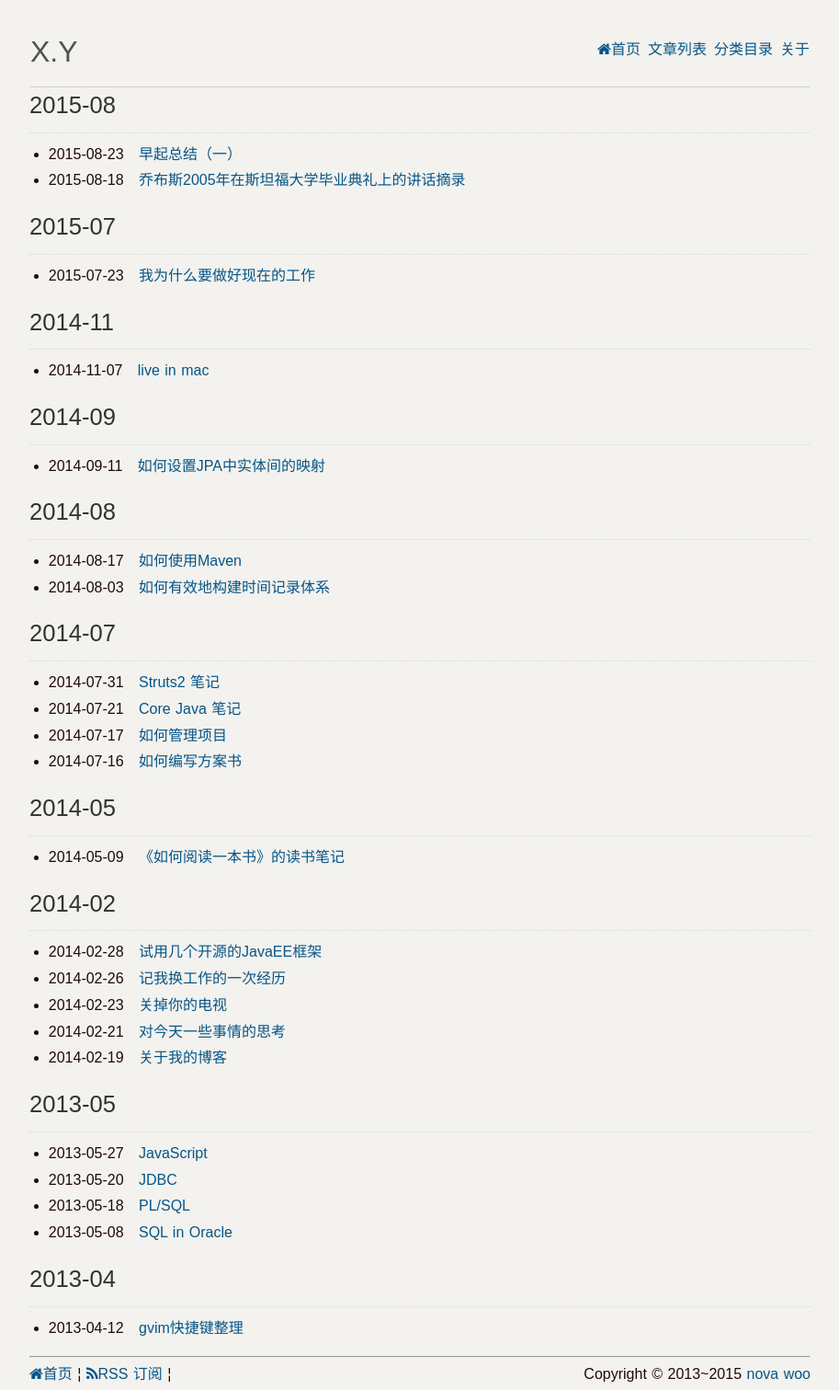
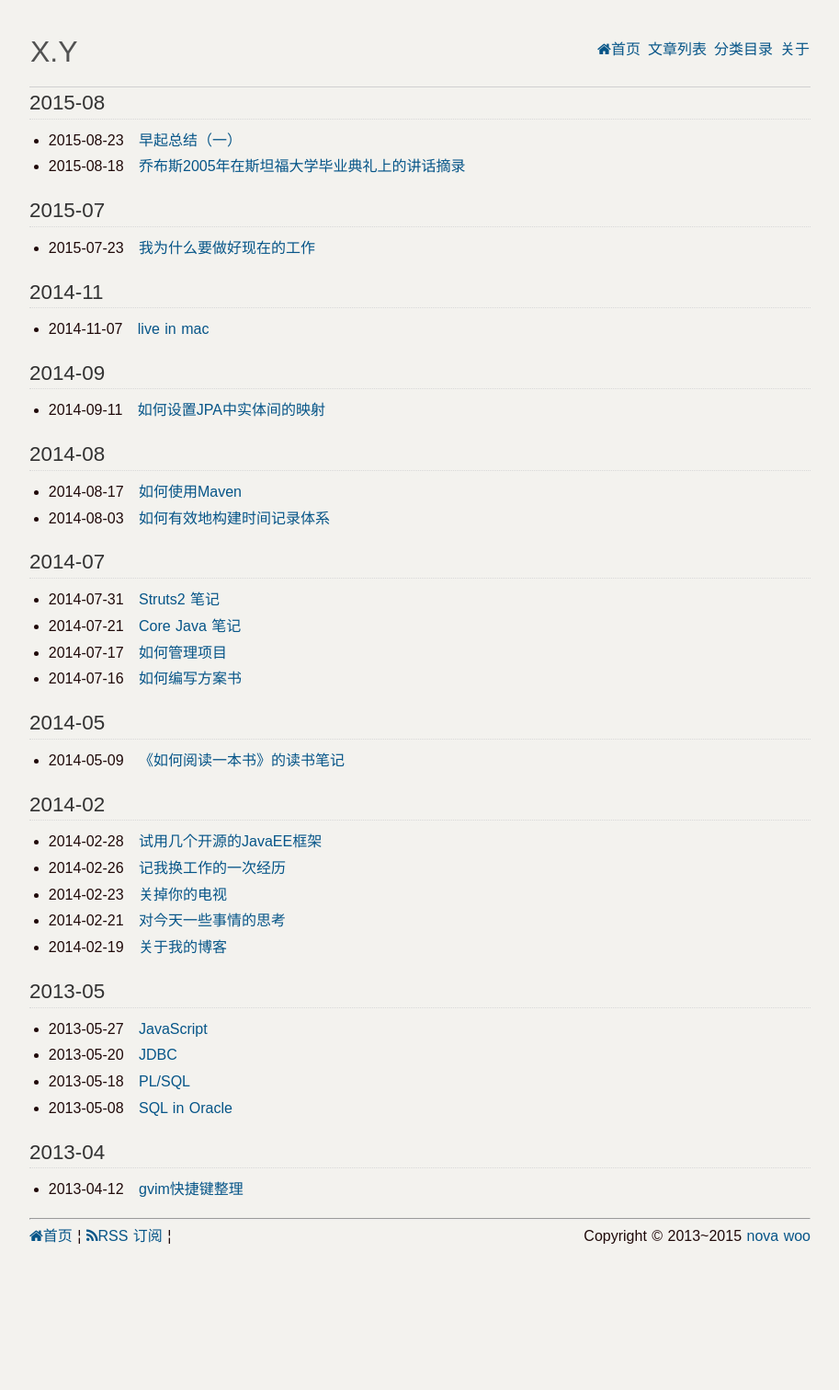
Before and after one commit to novawoo/novawoo.github.com, a Jekyll site: the page built from archives.html, in a window 1280 px wide. Shown: the whole page at 92% size, without its empty margins (183-1096 px from the left). Built offline with Jekyll 4.4.1, drawn with Linux system fonts in a browser that asks for light colours; Markdown is read by kramdown in place of the engine named in the settings; after the commit the page ends 1361 px from its top, so only the background shows below that.

Commit message:
modified:   ../_includes/JB/posts_collate 	modified:   page.html 	modified:   ../_posts/blog/2013-05-08-oracle-sql.md 	modified:   ../_posts/blog/2013-05-18-pl-sql.md 	modified:   ../atom.xml

```diff
--- a/_includes/JB/posts_collate
+++ b/_includes/JB/posts_collate
@@ -31,8 +31,8 @@ Usage:
 -->{% endcomment %}
 
     {% if forloop.first %}
-      <h2>{{this_year}}</h2>
-      <h3>{{this_month}}</h3>
+      <h3>{{this_year}}</h3>
+      <!--h3>{{this_month}}</h3-->
       <ul>
     {% endif %}
 
@@ -43,8 +43,8 @@ Usage:
     {% else %}
       {% if this_year != next_year %}
         </ul>
-        <h2>{{next_year}}</h2>
-        <h3>{{next_month}}</h3>
+        <h3>{{next_year}}</h3>
+        <!--h3>{{next_month}}</h3-->
         <ul>
       {% else %}
         {% if this_month != next_month %}
--- a/_layouts/page.html
+++ b/_layouts/page.html
@@ -9,7 +9,7 @@ layout:           default
     <!-- h2>记录自我成长的点点滴滴</h2 -->
   </hgroup>
 </span>
-  <span class="alignright"><span><a href="/" title="首页" ret="bootmark"><i class="icon-home"></i>首页</a></span><span><a href="/archives.html" ret="bootmark">文章列表</a></span> <span><a href="/categories.html" ret="bootmark">分类目录</a></span> <span><a href="/about.html" ret="bootmark">关于</a></span> </span>
+  <span class="alignright"><span><a href="/" title="首页" ret="bootmark"><i class="icon-home"></i>首页</a></span><span><a href="/archives.html" ret="bootmark">文章列表</a></span> <span><a href="/tags.html" ret="bootmark">分类目录</a></span> <span><a href="/about.html" ret="bootmark">关于</a></span> </span>
 </section>
 <!-- 标题 导航 end -->
 
--- a/atom.xml
+++ b/atom.xml
@@ -1,5 +1,6 @@
 ---
-layout: nil
+layout: null
+title: Atom Feed
 ---
 <?xml version="1.0" encoding="utf-8"?>
 <feed xmlns="http://www.w3.org/2005/Atom">
```
Also changed, not shown: _posts/blog/2013-05-08-oracle-sql.md (+2 -3 lines), _posts/blog/2013-05-18-pl-sql.md (+2 -3 lines).
